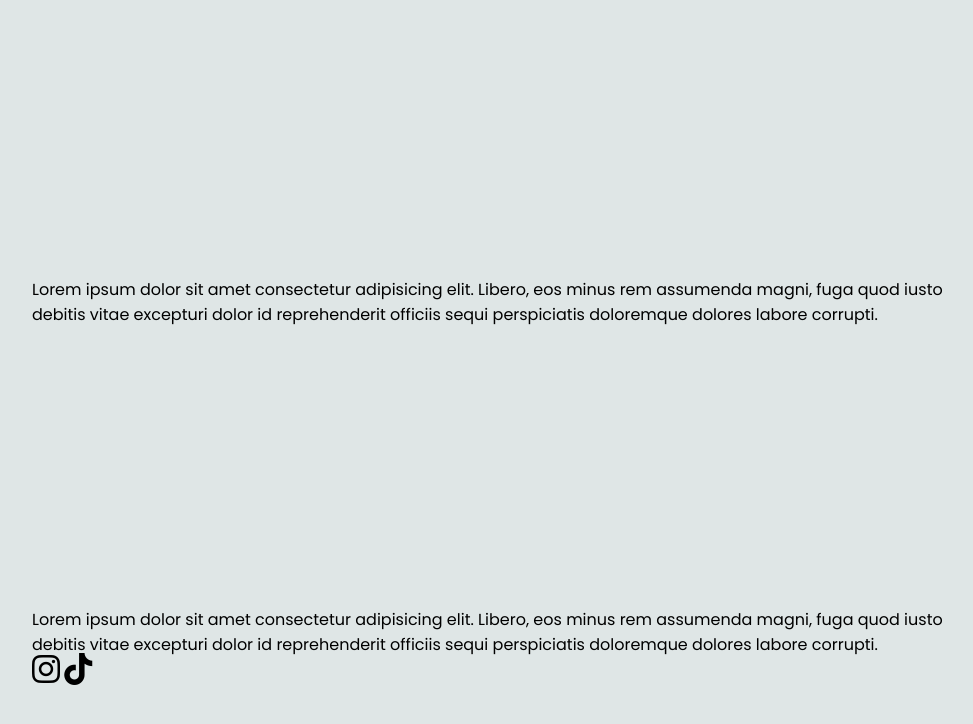
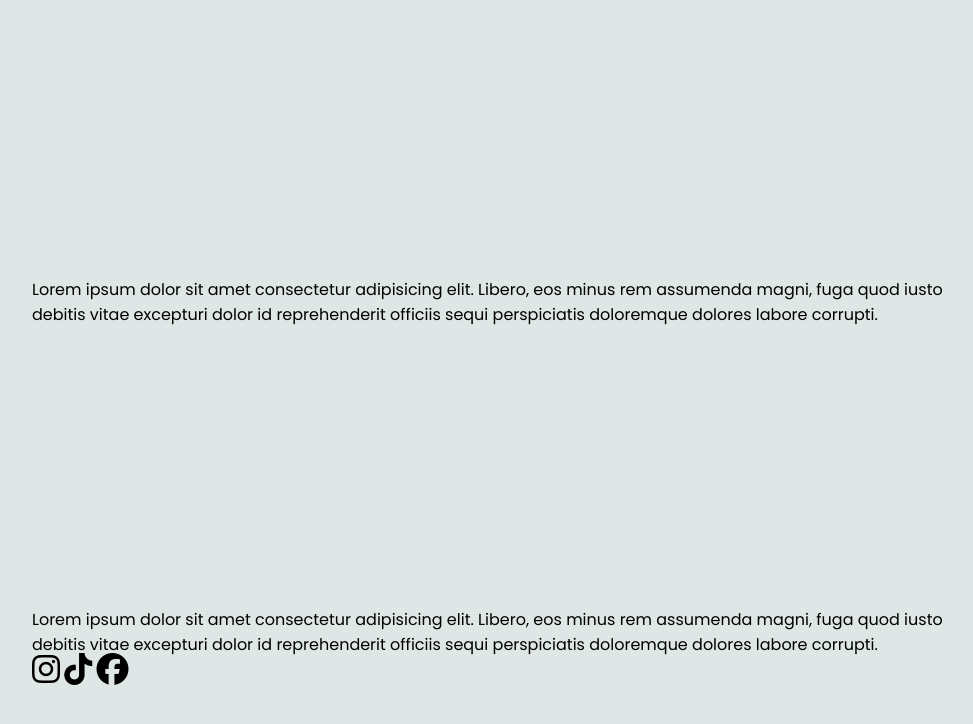
Before and after one commit to AlinXD/a-day-in-the-life, a website: page public/index.html in a window 1280 px wide. Shown: the part 675-1399 px from the top of the page, without its empty margins (148-1121 px from the left). Drawn offline with Linux system fonts and the light colour scheme; a web font is replaced by a local one.

Commit message:
iconita facebook

```diff
--- a/public/index.html
+++ b/public/index.html
@@ -30,6 +30,7 @@
         <p>Lorem ipsum dolor sit amet consectetur adipisicing elit. Libero, eos minus rem assumenda magni, fuga quod iusto debitis vitae excepturi dolor id reprehenderit officiis sequi perspiciatis doloremque dolores labore corrupti.</p>
         <i class="fa-brands fa-instagram fa-2xl"></i>
         <i class="fa-brands fa-tiktok fa-2xl"></i>
+        <i class="fa-brands fa-facebook fa-2xl"></i>
     </div>
 </body>
 </html>
```
